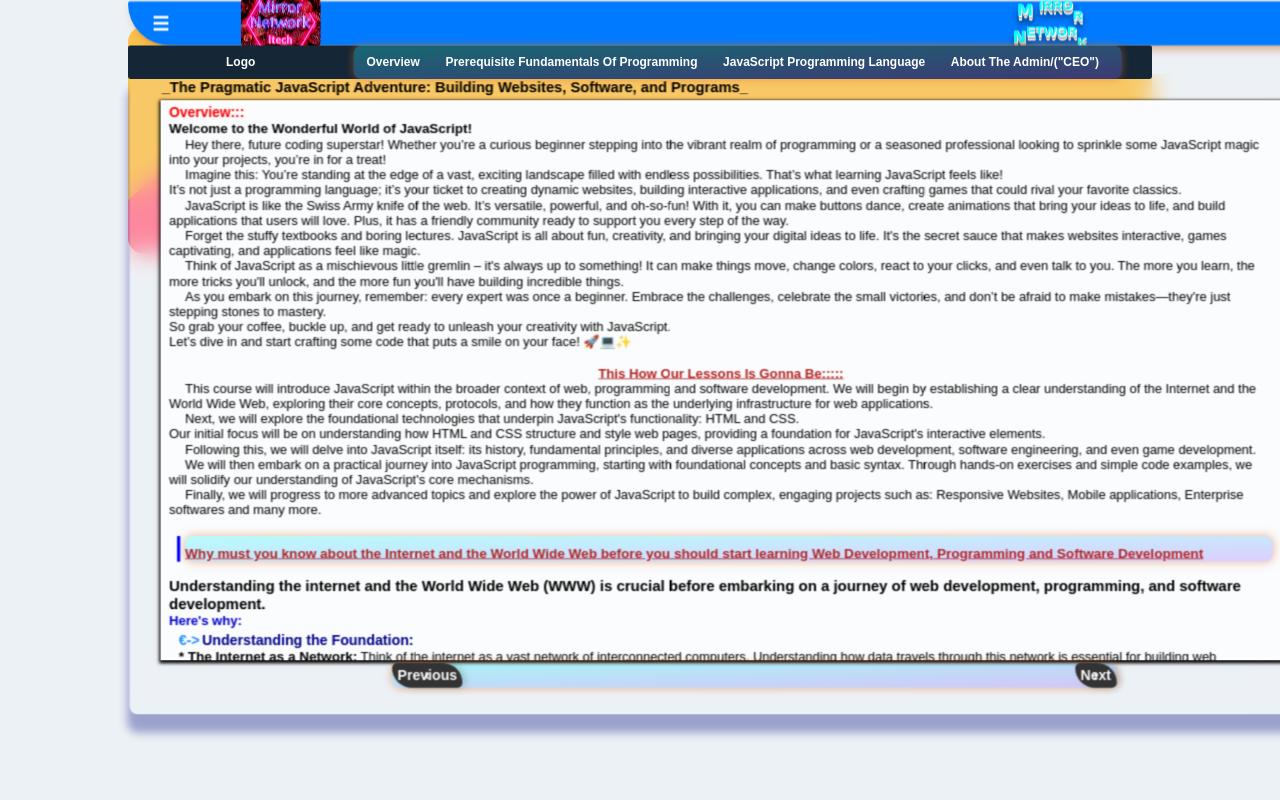
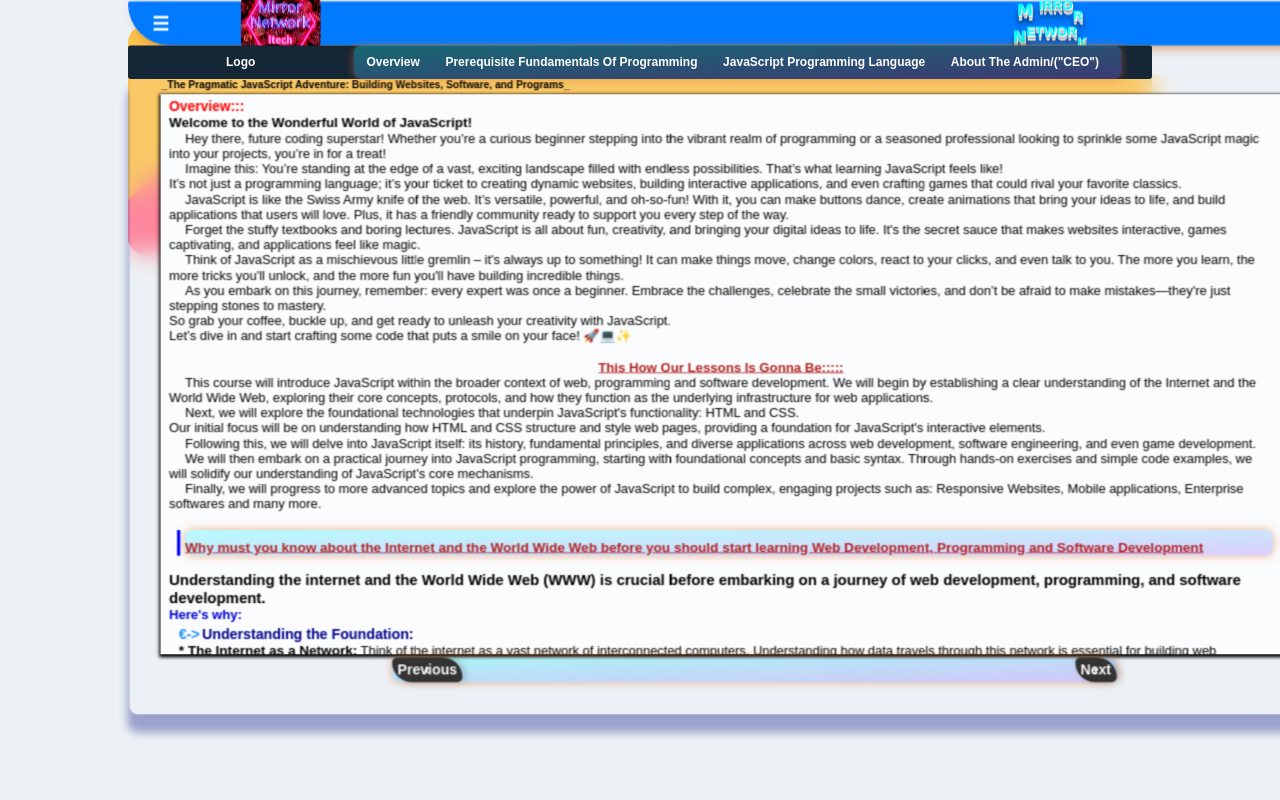
Before and after one commit to Mirror-NetItech/_The-Pragmatic-JavaScript-Adventure-Building-Websites-Software-and-Programs_, a plain HTML site: page JS.html in a window 1280 px wide. Shown: the top 800 px of the page. Drawn offline with nearby package versions, Linux system fonts and the light colour scheme.

Commit message:
Update JS.html

```diff
--- a/JS.html
+++ b/JS.html
@@ -659,7 +659,7 @@ border-radius: 10px;
 
     <div class="timeline">
 
-   <h1 style="font-size: 115%; font-weight: bolder; padding: 0; margin-bottom: 0; margin-top: 5px; margin-left: 40px; margin-right: 0; "> _The Pragmatic JavaScript Adventure: Building Websites, Software, and Programs_</h1>
+   <h1 style="font-size: 80%; font-weight: bolder; padding: 0; margin-bottom: 0; margin-top: 5px; margin-left: 40px; margin-right: 0; "> _The Pragmatic JavaScript Adventure: Building Websites, Software, and Programs_</h1>
 
       <div class="box">
 
```
